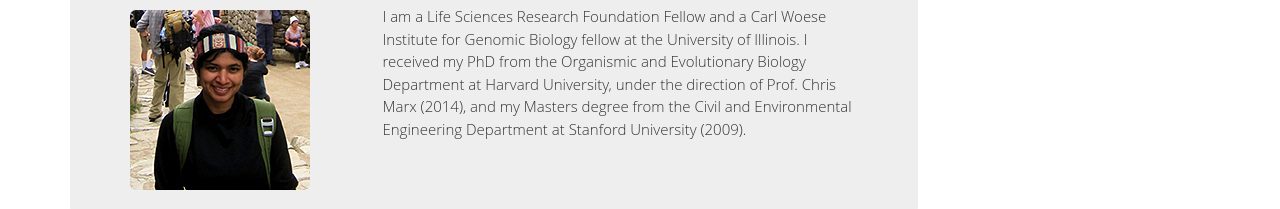
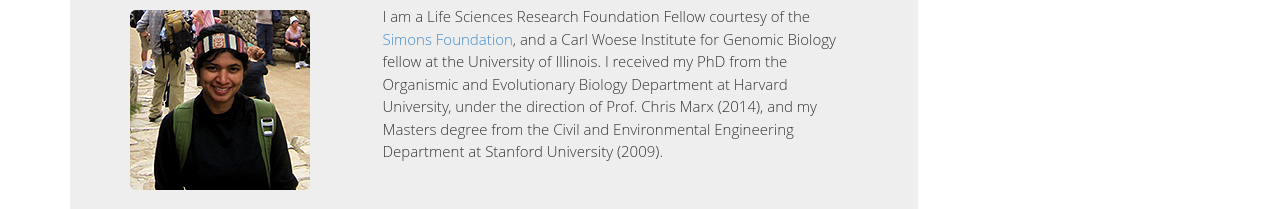
Before and after one commit to diptinayak/diptinayak.github.io, a plain HTML site: page index.html in a window 1280 px wide. Shown: the part 53-262 px from the top of the page. Drawn offline with nearby package versions, Linux system fonts and the light colour scheme; a web font is replaced by a local one.

Commit message:
Update index.html

```diff
--- a/index.html
+++ b/index.html
@@ -87,7 +87,7 @@
              </div> <!-- /span2 -->
              <div class="col-md-8">
               <p>
-                I am a Life Sciences Research Foundation Fellow and a Carl Woese Institute for Genomic Biology fellow
+                I am a Life Sciences Research Foundation Fellow courtesy of the <a href="https://www.simonsfoundation.org/life-sciences/simons-postdoctoral-fellowships-in-life-sciences/">Simons Foundation</a>, and a Carl Woese Institute for Genomic Biology fellow
                 at the University of Illinois. I received my PhD from the Organismic and Evolutionary Biology Department
                 at Harvard University, under the direction of Prof. Chris Marx (2014), and my Masters degree from
                 the Civil and Environmental Engineering Department at Stanford University (2009).
```
